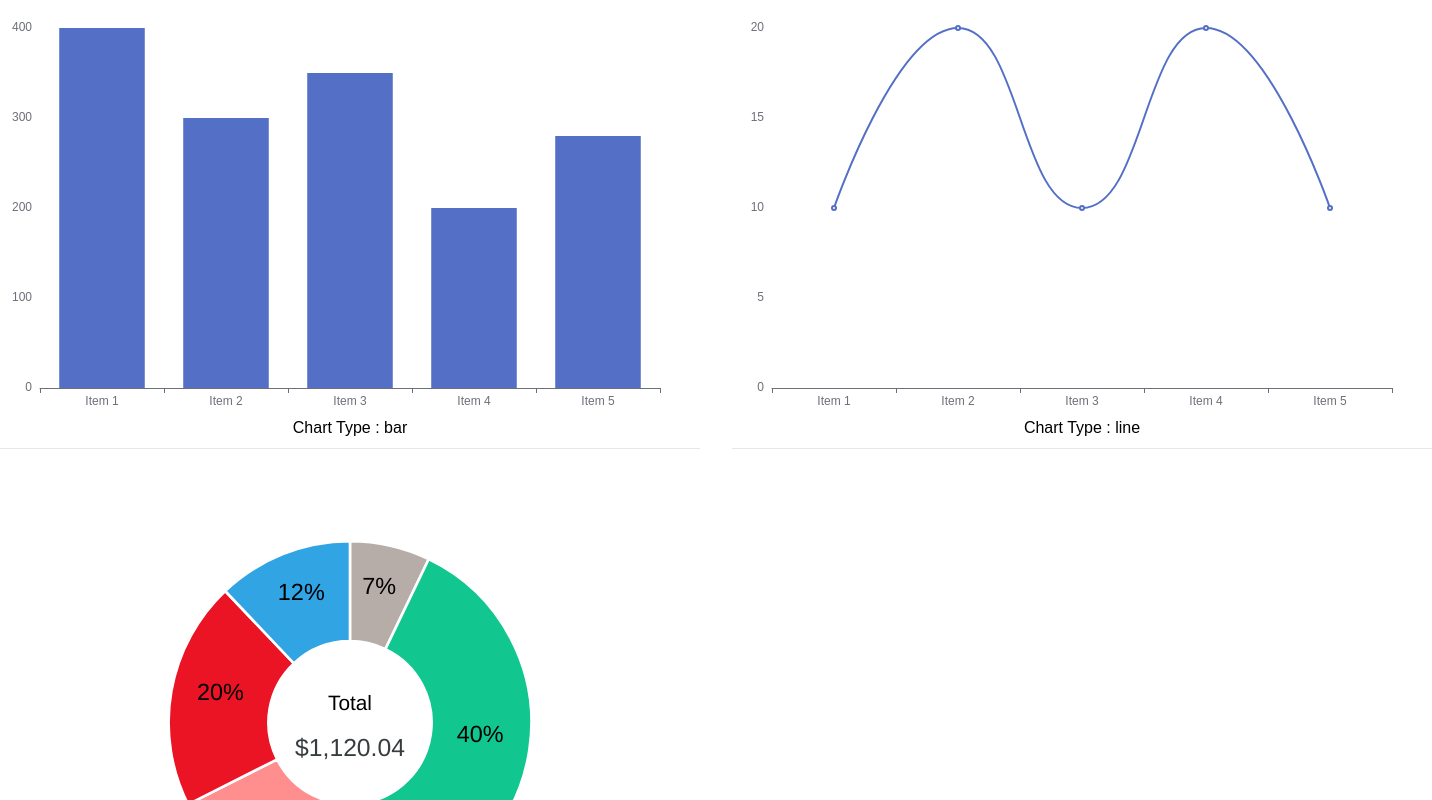
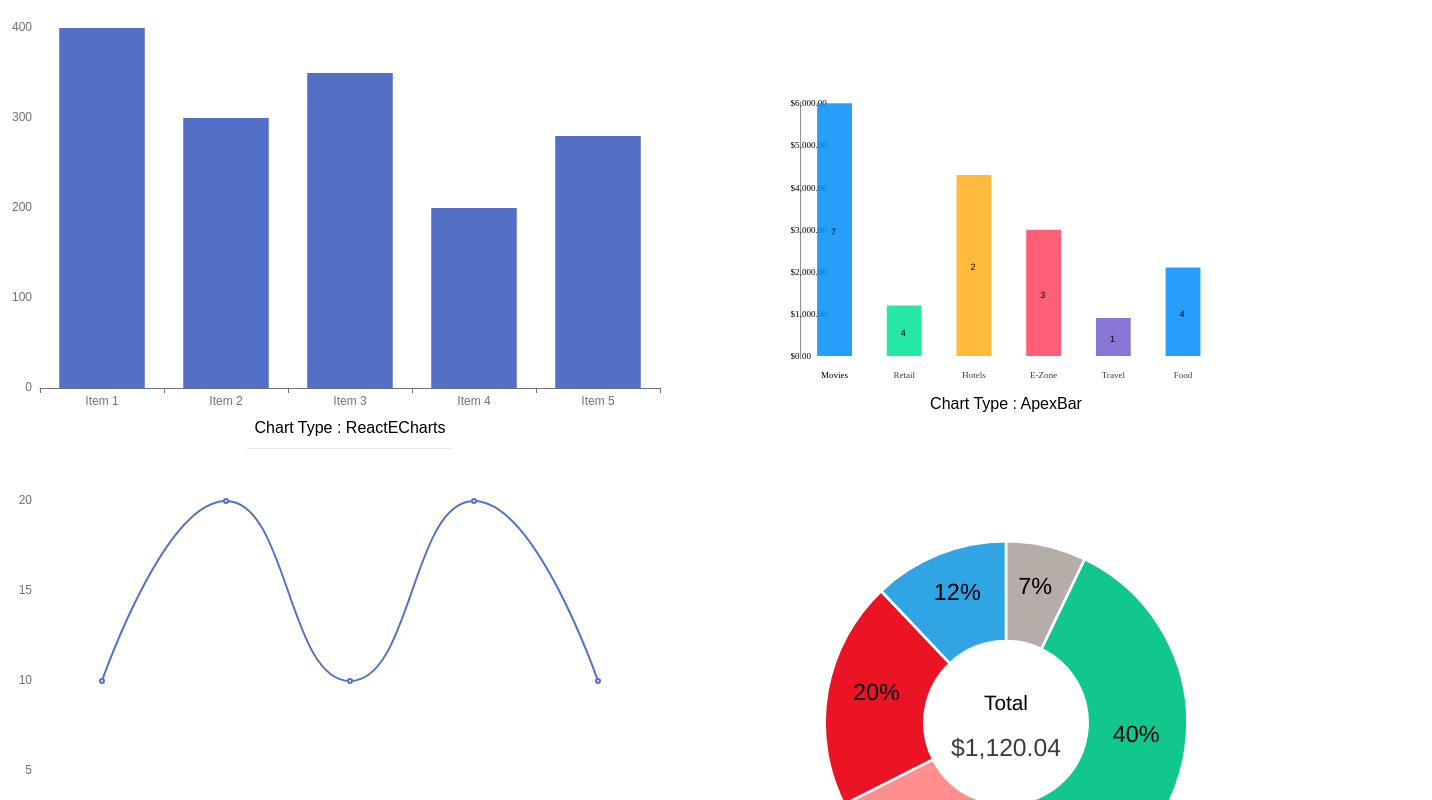
Before and after one commit to AnanthSB/reactCharts, a React (Create React App) app: page / in a window 1280 px wide. Shown: the top 800 px of the page, 1432 px wide, since content can reach past the window. Built offline with nearby package versions, Linux system fonts and the light colour scheme.

Commit message:
Add files via upload

```diff
--- a/src/App.js
+++ b/src/App.js
@@ -1,5 +1,5 @@
 import styles from './App.scss';
-import BarChart from './barChart/BarChart';
+import BarChart, { ApexBarChart } from './barChart/BarChart';
 import LineChartGraph from './LineChartGraph/LineChartGraph';
 import DonutChart from './DonutChart/DonutChart';
 import donutData from './DonutChart/donutData.json';
@@ -73,7 +73,14 @@ function App() {
 
   return (
     <div style={{display:'grid',gridTemplateColumns:'repeat(2,1fr)',justifyItems:'center'}} className={`${styles.appContainer} gap-[2rem] pt-[8px]`}>
-        <BarChart />
+        <div className='flex flex-col items-center justify-center w-full'>
+          <BarChart />
+          <p className='flex justify-center p-2 border-b'>Chart Type : ReactECharts</p>
+        </div>
+        <div className='flex flex-col items-center justify-center w-full'>
+          <ApexBarChart />
+          <p>Chart Type : ApexBar</p>
+        </div>
         <LineChartGraph />
         <DonutChart
               label={'Total'}
--- a/src/barChart/BarChart.js
+++ b/src/barChart/BarChart.js
@@ -1,4 +1,7 @@
 import ReactECharts from 'echarts-for-react';
+import { useState } from 'react';
+import styles from './barChart.module.scss';
+import Chart from 'react-apexcharts';
 
 function BarChart() {
 
@@ -42,9 +45,346 @@ function BarChart() {
       // opts={}
        />
       </div>
-      <div className='flex justify-center p-2 border-b'><h2>Chart Type : bar</h2></div>
     </div>
   );
 }
 
 export default BarChart;
+
+export function ApexBarChart() {
+  const [apexChartData, setApexChartData] = useState([
+    {
+      category: 'Movies',
+      totolOrders: 7,
+      totalAmount: 6000
+    },
+    {
+      category: 'Retail',
+      totolOrders: 4,
+      totalAmount: 1200
+    },
+    {
+      category: 'Hotels',
+      totolOrders: 2,
+      totalAmount: 4300
+    },
+    {
+      category: 'E-Zone',
+      totolOrders: 3,
+      totalAmount: 3000
+    },
+    {
+      category: 'Travel',
+      totolOrders: 1,
+      totalAmount: 900
+    },
+    {
+      category: 'Food',
+      totolOrders: 4,
+      totalAmount: 2100
+    }
+  ]);
+
+  const options = {
+    stroke: {
+      show: !true,
+      curve: 'smooth',
+      lineCap: 'butt',
+      colors: undefined,
+      width: 2,
+      dashArray: 0
+    },
+    chart: {
+      id: 'apexchart-example-BarChart',
+      toolbar: {
+        show: !true,
+        offsetX: 0,
+        offsetY: 0,
+        tools: {
+          download: true,
+          selection: true,
+          zoom: true,
+          zoomin: true,
+          zoomout: true,
+          pan: true,
+          reset: true | '<img src="/static/icons/reset.png" width="20">',
+          customIcons: []
+        },
+        export: {
+          csv: {
+            filename: undefined,
+            columnDelimiter: ',',
+            headerCategory: 'category',
+            headerValue: 'value',
+            dateFormatter(timestamp) {
+              return new Date(timestamp).toDateString();
+            }
+          },
+          svg: {
+            filename: undefined
+          },
+          png: {
+            filename: undefined
+          }
+        },
+        autoSelected: 'zoom'
+      }
+    },
+    grid: {
+      show: !true, // you can either change hear to disable all grids,
+      strokeDashArray: 0,
+      xaxis: {
+        lines: {
+          show: true //or just here to disable only x axis grids
+        },
+        axisBorder: {
+          show: true,
+          color: 'black',
+          height: 3,
+          width: '100%',
+          offsetX: 1,
+          offsetY: 1
+        }
+      },
+      yaxis: {
+        show: true,
+        showAlways: true,
+        showForNullSeries: true,
+        seriesName: undefined,
+        opposite: false,
+        reversed: false,
+        logarithmic: false,
+        logBase: 10,
+        tickAmount: 6,
+        min: 6,
+        max: 6,
+        forceNiceScale: false,
+        floating: false,
+        decimalsInFloat: undefined,
+        labels: {
+          show: true,
+          align: 'right',
+          minWidth: 0,
+          maxWidth: 160,
+          style: {
+            colors: [],
+            fontSize: '12px',
+            fontFamily: 'Helvetica, Arial, sans-serif',
+            fontWeight: 400,
+            cssClass: 'apexcharts-yaxis-label'
+          },
+          offsetX: 0,
+          offsetY: 0,
+          rotate: 0
+          //   formatter: (value) => {
+          //     return val;
+          //   }
+        },
+        axisBorder: {
+          show: true,
+          color: '#78909C',
+          offsetX: 0,
+          offsetY: 0
+        },
+        axisTicks: {
+          show: true,
+          borderType: 'solid',
+          color: '#78909C',
+          width: 6,
+          offsetX: 0,
+          offsetY: 0
+        },
+        title: {
+          text: undefined,
+          rotate: -90,
+          offsetX: 0,
+          offsetY: 0,
+          style: {
+            color: undefined,
+            fontSize: '12px',
+            fontFamily: 'Helvetica, Arial, sans-serif',
+            fontWeight: 600,
+            cssClass: 'apexcharts-yaxis-title'
+          }
+        },
+        crosshairs: {
+          show: true,
+          position: 'back',
+          stroke: {
+            color: '#b6b6b6',
+            width: 1,
+            dashArray: 0
+          }
+        },
+        tooltip: {
+          enabled: true,
+          offsetX: 0
+        }
+      }
+    },
+    xaxis: {
+      categories: apexChartData?.map((item) => item.category),
+      //   categories: []
+      labels: {
+        show: true,
+        style: {
+          colors: ['#000'],
+          fontSize: '10px',
+          fontWeight: 400,
+          fontFamily: 'kanit',
+          cssClass: `${styles.apexchartsXaxisLabel}`
+        }
+      },
+      position: 'bottom',
+      axisBorder: {
+        show: true,
+        color: '#404040',
+        height: 4,
+        width: '0.15%',
+        offsetX: 0,
+        offsetY: 0
+      },
+      axisTicks: {
+        show: !true,
+        borderType: 'solid',
+        color: '#78909C',
+        width: 6,
+        offsetX: 0,
+        offsetY: 0
+      }
+    },
+    yaxis: {
+      labels: {
+        show: true,
+        align: 'right',
+        minWidth: 0,
+        maxWidth: 160,
+        style: {
+          colors: ['#000'],
+          fontSize: '10px',
+          fontWeight: 400,
+          fontFamily: 'kanit'
+          //   cssClass: 'apexcharts-yaxis-label'
+        },
+        offsetX: 0,
+        offsetY: 0,
+        rotate: 0,
+        formatter: (value, index) => {
+          return `$${value ? amountFormat(value) : '0.00'}`;
+        }
+      },
+      axisBorder: {
+        show: true,
+        color: '#404040',
+        height: 4,
+        width: '0.15%',
+        offsetX: 0,
+        offsetY: 0
+      },
+      axisTicks: {
+        show: !true,
+        borderType: 'solid',
+        color: '#78909C',
+        width: 6,
+        offsetX: 0,
+        offsetY: 0
+      }
+    },
+    dataLabels: {
+      enabled: true,
+      style: {
+        colors: ['#000'], //puts color for dataLabel's value
+        fontSize: '10px',
+        fontWeight: 'medium'
+      },
+      formatter: function (val, opt) {
+        // return opt.w.globals.labels[opt.dataPointIndex] + ':  ' + val;
+        return apexChartData[opt.dataPointIndex].totolOrders;
+      },
+      offsetX: 0 //aligns the dataLabel's value in x-axis
+    },
+    plotOptions: {
+      bar: {
+        horizontal: false,
+        borderRadius: 0,
+        borderRadiusApplication: 'around',
+        borderRadiusWhenStacked: 'last',
+        columnWidth: '50%',
+        barHeight: '70%',
+        distributed: true, //returns each bar with individual colors
+        rangeBarOverlap: true,
+        rangeBarGroupRows: false,
+        colors: {
+          ranges: [
+            {
+              from: 0,
+              to: 0,
+              color: undefined
+            }
+          ],
+          //   backgroundBarColors: ['red', 'blue', 'green'],
+          backgroundBarColors: [],
+          backgroundBarOpacity: 0.5,
+          backgroundBarRadius: 15
+        },
+        dataLabels: {
+          fontSize: '14px',
+          color: '#000',
+          position: 'center', //top center bottm
+          maxItems: 100,
+          hideOverflowingLabels: true,
+          //   orientation: horizontal,
+          total: {
+            enabled: false,
+            formatter: undefined,
+            offsetX: 0,
+            offsetY: 0,
+            style: {
+              color: '#373d3f',
+              fontSize: '18px',
+              fontFamily: undefined,
+              fontWeight: 600
+            }
+          }
+        }
+      }
+    },
+    legend: {
+      show: !true
+    }
+  };
+  const series = [
+    {
+      name: 'series-1',
+      data: apexChartData?.map((item) => item.totalAmount)
+    }
+  ];
+  function amountFormat(amount) {
+    let res = '';
+    if(amount === 0){
+      res = '0.00'
+    }else if(amount === '' || isNaN(amount)){
+      res = ''
+    }else{
+      amount = Number(amount).toFixed(2);
+      res = `${amount}`.replace(/(\d)(?=(\d\d\d)+(?!\d))/g, '$1,');
+    }
+
+    return res;
+  }
+  return (
+    <>
+      <div className={`${styles.chartContainer}`}>
+        <Chart
+          options={options}
+          series={series}
+          type="bar"
+          //   width={370}
+          //   height={320}
+          // plotOptions={plotOptions}
+          className={`${styles.chart}`}
+        />
+      </div>
+    </>
+  );
+}
--- /dev/null
+++ b/src/barChart/barChart.module.scss
@@ -0,0 +1,17 @@
+.chartContainer {
+    width: 100%;
+    transform: scale(0.7);
+    margin-left: -30px;
+    margin-bottom: -5px;
+    min-height: unset !important;
+    .chart {
+      width: 100%;
+      display: flex;
+      justify-content: center;
+      .apexchartsXaxisLabel {
+        color: var(--ibm3);
+        font-size: 10px;
+        font-weight: normal;
+      }
+    }
+  }
```
Also changed, not shown: src/index.css (line endings or trailing spaces).
